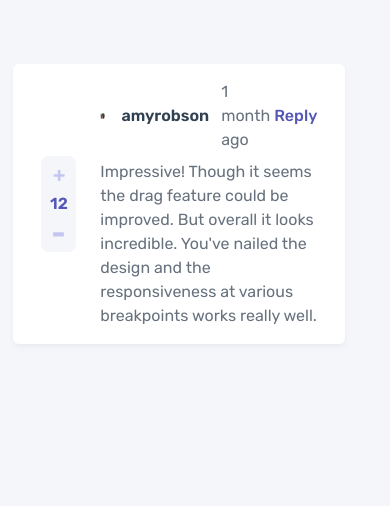
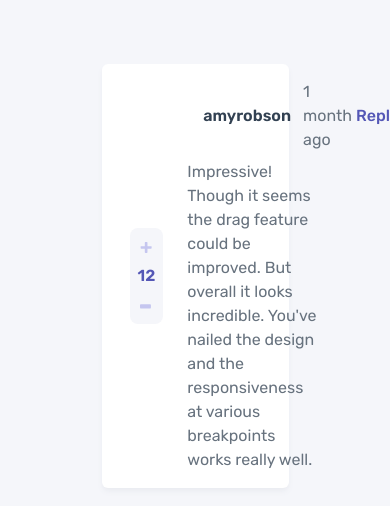
Before and after one commit to 4hmedhabib/100daysofcode, a Next.js app in the folder 01 - Comments-Section/code/: page / in a window 390 px wide. Shown: the top 506 px of the page. Built offline with nearby package versions, Linux system fonts and the light colour scheme.

Commit message:
updated layout

```diff
--- a/01 - Comments-Section/code/components/Card/index.jsx
+++ b/01 - Comments-Section/code/components/Card/index.jsx
@@ -1,6 +1,9 @@
 const Card = ({ children }) => {
   return (
-    <div className="shadow-md shadow-lightGray bg-white rounded-md px-7 py-4 lg:w-2/3 flex items-center">
+    <div
+      id="comment"
+      className="shadow-md shadow-lightGray bg-white rounded-md px-7 py-4 lg:w-2/3 flex items-center"
+    >
       {children}
     </div>
   );
--- a/01 - Comments-Section/code/styles/globals.css
+++ b/01 - Comments-Section/code/styles/globals.css
@@ -5,13 +5,17 @@
 @tailwind utilities;
 
 #container {
-  width: 80vw;
-  max-width: 90%;
   display: flex;
   justify-content: center;
 }
 
+#comment {
+  width: 50%;
+}
+
 body {
-  @apply bg-veryLightGray  flex flex-row justify-center  mt-16;
+  @apply bg-veryLightGray mt-16;
   box-sizing: border-box;
+  display: flex;
+  justify-content: center;
 }
```
